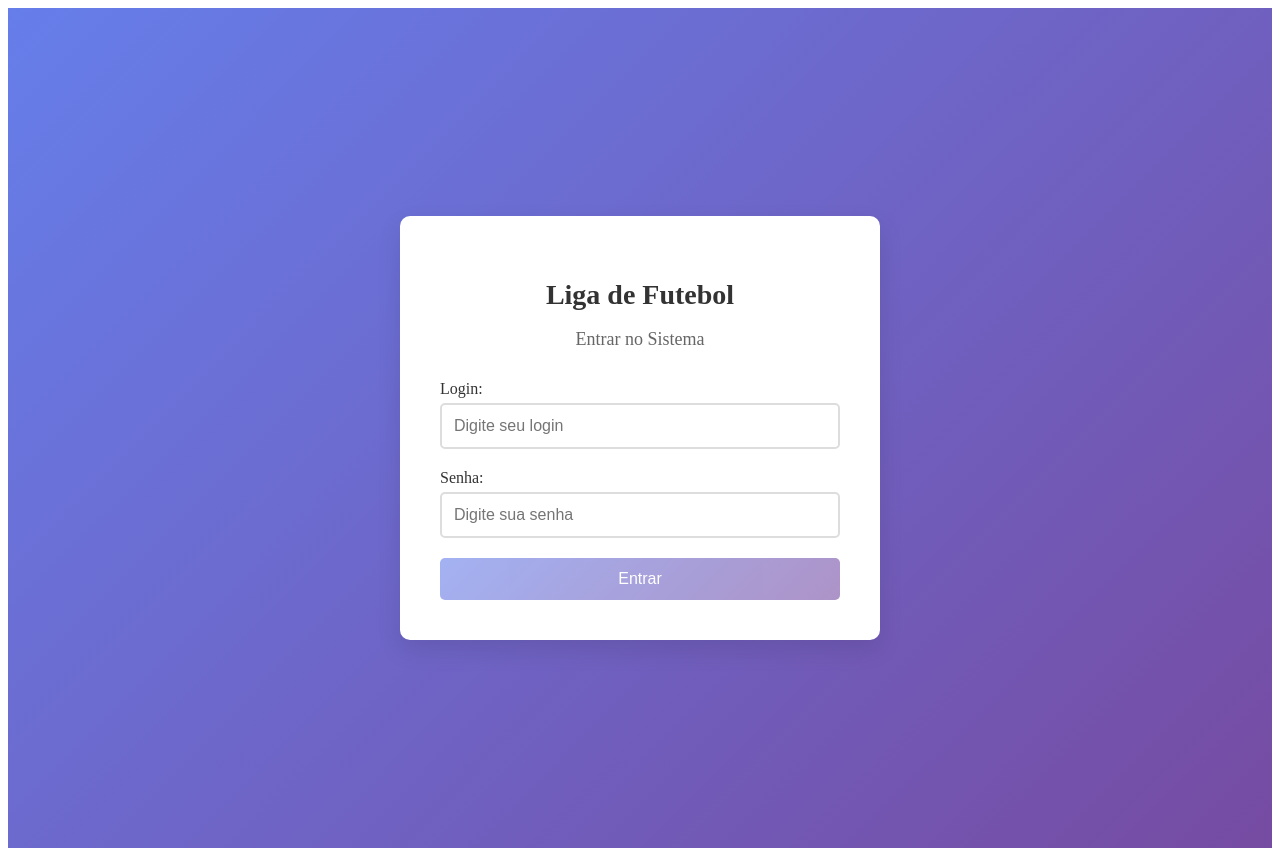
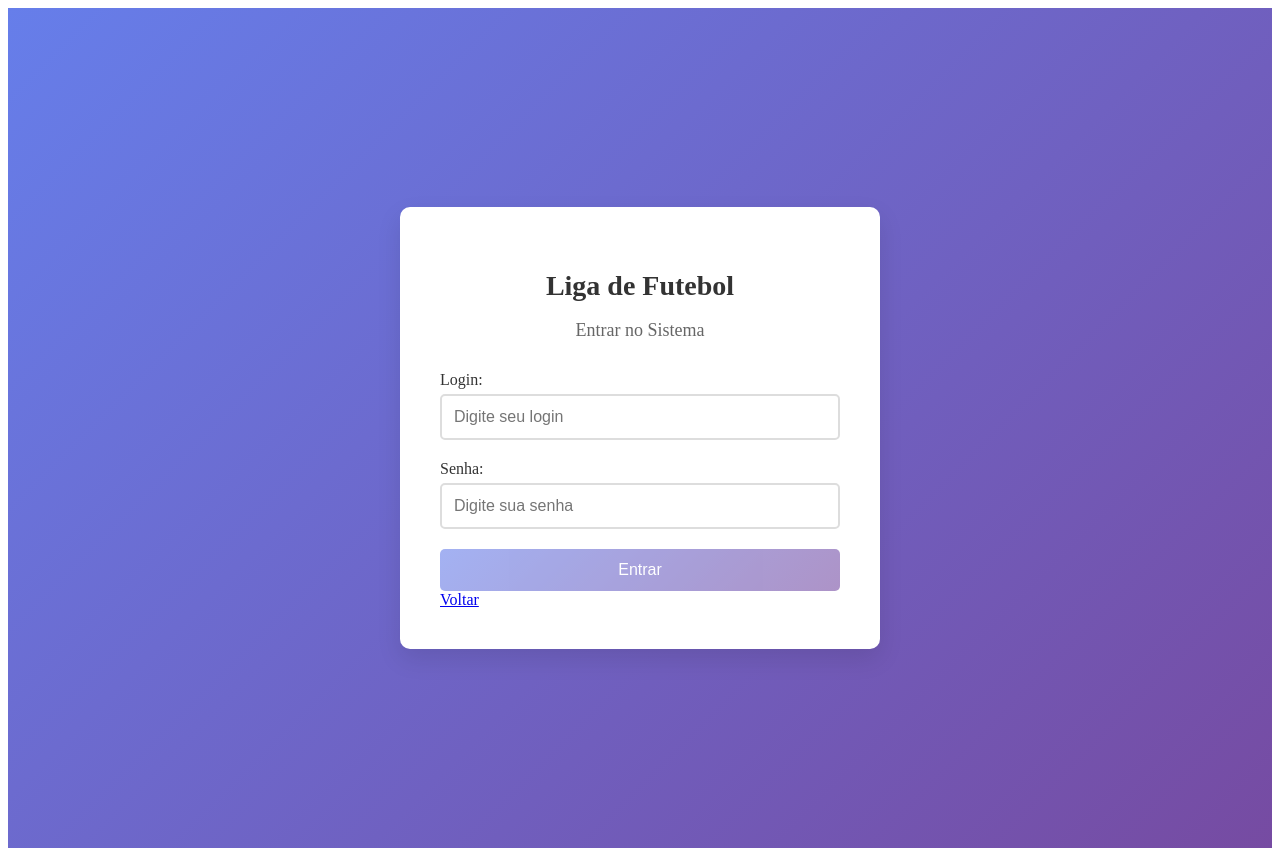
Before and after one commit to mhas1311/dstrabalho2, an Angular app: page /login in a window 1280 px wide. Built offline with nearby package versions, Linux system fonts and the light colour scheme.

Commit message:
Update login.html

```diff
--- a/src/app/auth/login/login.html
+++ b/src/app/auth/login/login.html
@@ -42,6 +42,7 @@
         <span *ngIf="isLoading">Entrando...</span>
         <span *ngIf="!isLoading">Entrar</span>
       </button>
+      <a href="index.html">Voltar</a>
     </form>
   </div>
 </div>
```
